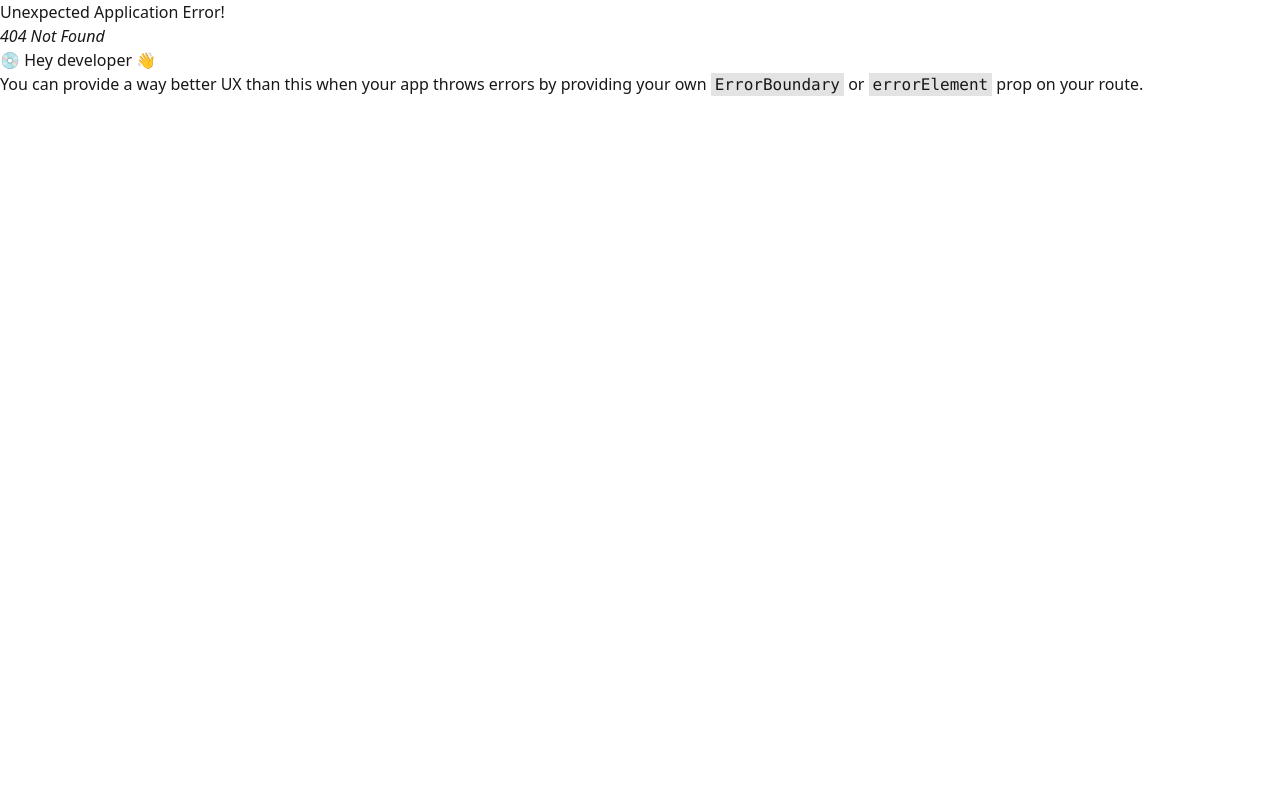
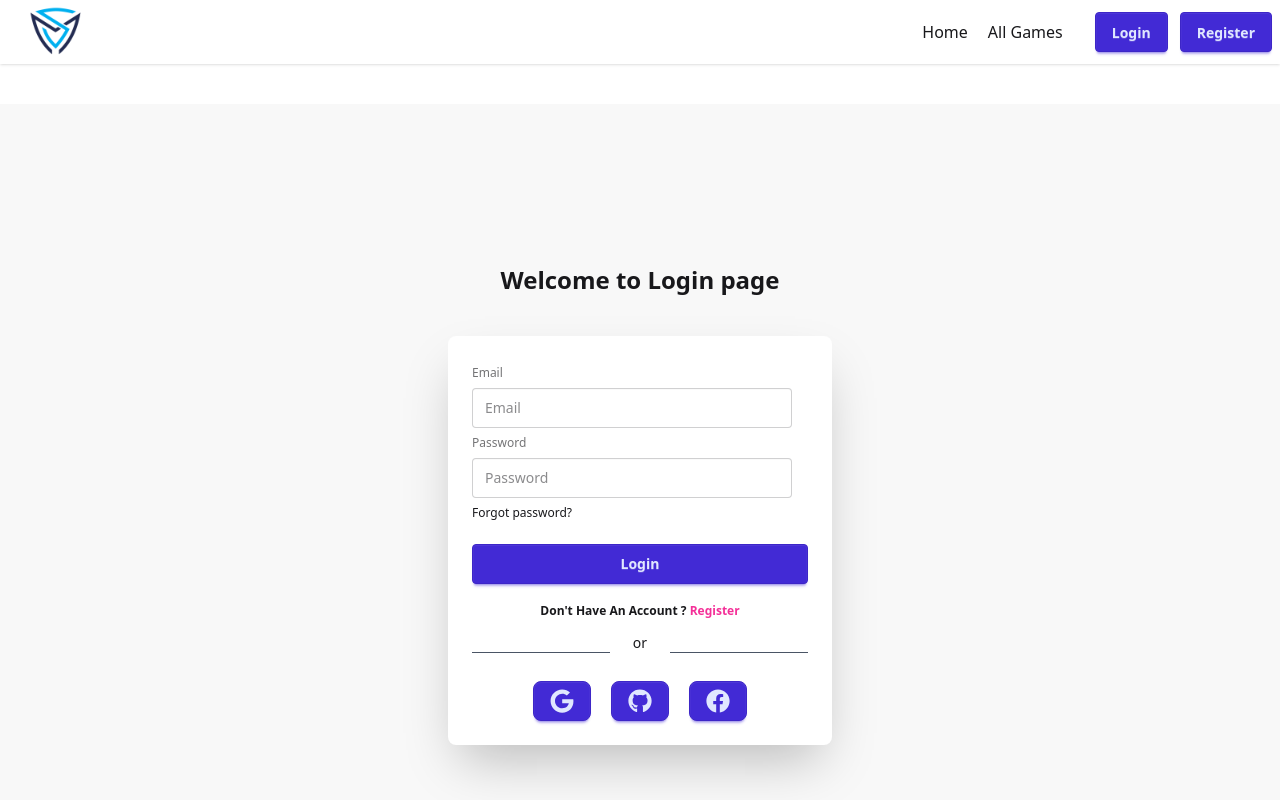
Before and after one commit to jakaria9499/game_library-assignment, a React (Vite) app: page /login in a window 1280 px wide. Before the commit this address had no page. Shown: the top 800 px of the page. Built offline with nearby package versions, Linux system fonts and the light colour scheme.

Commit message:
login and register page design

```diff
--- a/src/components/GameCard.jsx
+++ b/src/components/GameCard.jsx
@@ -3,14 +3,14 @@ import { TiStarHalfOutline } from "react-icons/ti";
 
 const GameCard = ({ i }) => {
   return (
-    <div className="space-y-3 shadow">
+    <div className="space-y-3 p-2 rounded-lg shadow">
       <img className="rounded-lg " src={i.coverPhoto} alt="" />
       <h2 className="text-xl font-bold">{i.title}</h2>
       <div className="flex justify-between">
-        <p className="bg-primary rounded-2xl px-1 ">{i.developer}</p>
-        <p className="flex items-center bg-primary rounded-2xl px-1 ">
+        <p className="bg-primary rounded-2xl px-2 text-white">{i.developer}</p>
+        <p className="flex items-center bg-primary rounded-2xl px-2 text-white">
           <TiStarHalfOutline />
-          <span className="pl-1"></span>
+          <span className="pl-1 "></span>
           {i.ratings}
         </p>
       </div>
--- a/src/components/Header.jsx
+++ b/src/components/Header.jsx
@@ -61,10 +61,14 @@ const Header = () => {
           </ul>
         </div>
         <div className="px-3">
-          <button className="btn btn-primary">Login</button>
+          <Link className="btn btn-primary" to="/login">
+            Login
+          </Link>
         </div>
         <div>
-          <button className="btn btn-primary ">Register</button>
+          <Link className="btn btn-primary " to="/register">
+            Register
+          </Link>
         </div>
       </div>
     </div>
--- a/src/pages/Login.jsx
+++ b/src/pages/Login.jsx
@@ -1,11 +1,51 @@
-import React from 'react';
+import React from "react";
+import { FaFacebook, FaGithub, FaGoogle } from "react-icons/fa";
+import { Link } from "react-router";
 
 const Login = () => {
-    return (
-        <div>
-
+  return (
+    <div className="hero bg-base-200 min-h-screen">
+      <div className="hero-content w-full flex-col gap-10">
+        <h1 className="text-2xl font-bold">Welcome to Login page</h1>
+        <div className="card bg-base-100 w-full max-w-sm shrink-0 shadow-2xl">
+          <div className="card-body">
+            <fieldset className="fieldset">
+              <label className="label">Email</label>
+              <input type="email" className="input" placeholder="Email" />
+              <label className="label">Password</label>
+              <input type="password" className="input" placeholder="Password" />
+              <div>
+                <a className="link link-hover">Forgot password?</a>
+              </div>
+              <button className="btn btn-primary mt-4">Login</button>
+              <p className="font-semibold text-center pt-3">
+                Don't Have An Account ?{" "}
+                <Link className="text-secondary" to="/register">
+                  Register
+                </Link>
+              </p>
+            </fieldset>
+            <div className="flex">
+              <p className="border-b-1 border-gray-600"></p>
+              <span className="w-15 text-center ">or</span>
+              <p className="border-b-1 border-gray-600"></p>
+            </div>
+            <div className="flex justify-center gap-5 mt-5">
+              <button className="btn btn-primary  rounded-lg">
+                <FaGoogle size={24} />
+              </button>
+              <button className="btn btn-primary rounded-lg ">
+                <FaGithub size={24} />
+              </button>
+              <button className="btn btn-primary rounded-lg">
+                <FaFacebook size={24} />
+              </button>
+            </div>
+          </div>
         </div>
-    );
+      </div>
+    </div>
+  );
 };
 
 export default Login;
--- a/src/pages/Register.jsx
+++ b/src/pages/Register.jsx
@@ -1,11 +1,35 @@
-import React from 'react';
+import React from "react";
+import { Link } from "react-router";
 
 const Register = () => {
-    return (
-        <div>
-
+  return (
+    <div className="hero bg-base-200 min-h-screen">
+      <div className="hero-content w-full flex-col gap-10">
+        <h1 className="text-2xl font-bold">Welcome to Register page</h1>
+        <div className="card bg-base-100 w-full max-w-sm shrink-0 shadow-2xl">
+          <div className="card-body">
+            <fieldset className="fieldset">
+              <label className="label">Name</label>
+              <input type="text" className="input" placeholder="Full Name" />
+              <label className="label">Email</label>
+              <input type="email" className="input" placeholder="Email" />
+              <label className="label">Photo URL</label>
+              <input type="url" className="input" placeholder=" Input Photo URL" />
+              <label className="label">Password</label>
+              <input type="password" className="input" placeholder="Password" />
+              <button className="btn btn-primary mt-4">Register</button>
+              <p className="font-semibold text-center pt-3">
+                Allready Have An Account ?{" "}
+                <Link className="text-secondary" to="/login">
+                  Login
+                </Link>
+              </p>
+            </fieldset>
+          </div>
         </div>
-    );
+      </div>
+    </div>
+  );
 };
 
 export default Register;
--- a/src/routes/Router.jsx
+++ b/src/routes/Router.jsx
@@ -3,6 +3,11 @@ import HomeLayout from "../layouts/HomeLayout";
 import Main from "../pages/Main";
 import AllGames from "../pages/AllGames";
 import GameDetails from "../pages/GameDetails";
+import React from "react";
+import Login from "../pages/Login";
+import Register from "../pages/Register";
+// const Login = React.lazy(() => import("../pages/Login"));
+
 
 const router = createBrowserRouter([
   {
@@ -31,6 +36,14 @@ const router = createBrowserRouter([
           </div>
         ),
       },
+      {
+        path: "/login",
+        Component: Login,
+      },
+      {
+        path: "/register",
+        Component: Register,
+      }
     ],
   },
 ]);
```
